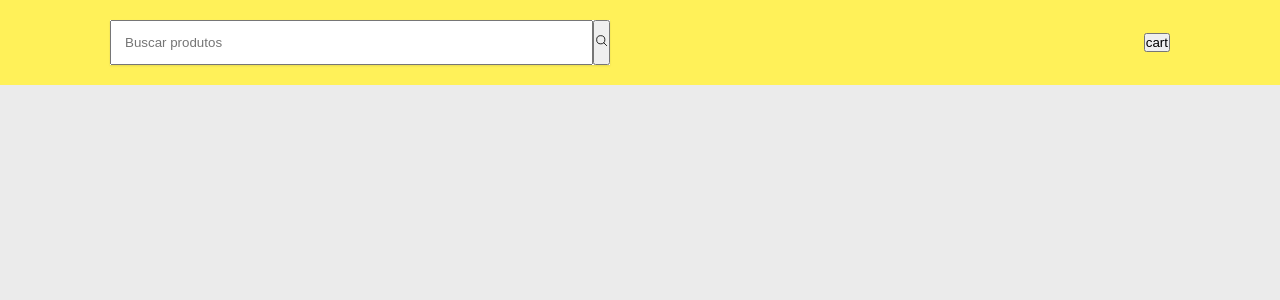
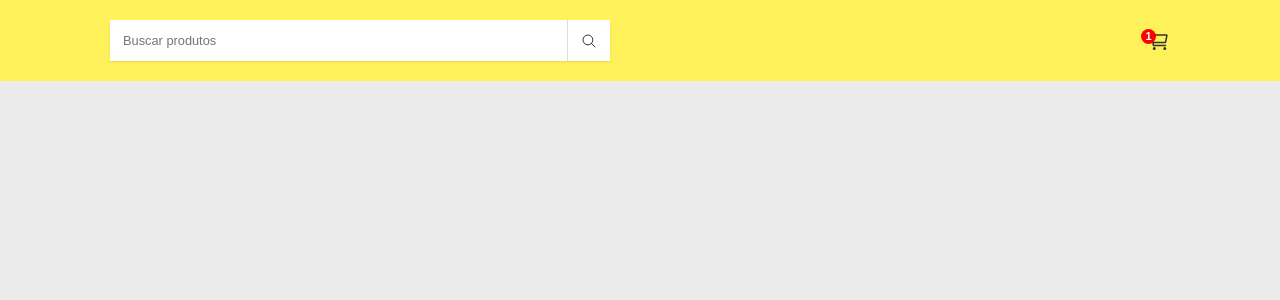
Before and after one commit to DanielFreitassc/ReactMercadoLivre, a React (Vite) app in the folder reactMercadoLivre/: page / in a window 1280 px wide. Shown: the top 300 px of the page. Built offline with nearby package versions, Linux system fonts and the light colour scheme.

Commit message:
Criei o componente carrinho

```diff
--- /dev/null
+++ b/reactMercadoLivre/src/components/CartButton/CartButton.css
@@ -0,0 +1,29 @@
+.cart__button {
+    font-size: 1.5rem;
+    display: flex;
+    align-items: center;
+    justify-content: center;
+    padding-left: 5px;
+    border: none;
+    background: none;
+    cursor: pointer;
+    position: relative;
+    margin-left: 20px;
+    color: #333;
+}
+
+.cart-status {
+    background-color: red;
+    width: 15px;
+    height: 15px;
+    position: absolute;
+    top: 0;
+    left: 0;
+    color: white;
+    font-size: 11px;
+    font-weight: 600;
+    border-radius: 15px;
+    display: flex;
+    align-items: center;
+    justify-content: center;
+}
--- /dev/null
+++ b/reactMercadoLivre/src/components/CartButton/CartButton.jsx
@@ -0,0 +1,14 @@
+import React from 'react'
+import { IoCartOutline } from "react-icons/io5";
+import "./CartButton.css"
+
+function CartButton() {
+    return (
+        <button type='button' className='cart__button'>
+            <IoCartOutline/>
+            <span className='cart-status'>1</span>
+        </button>
+    );
+}
+
+export default CartButton;
--- a/reactMercadoLivre/src/components/Header/Header.jsx
+++ b/reactMercadoLivre/src/components/Header/Header.jsx
@@ -1,5 +1,6 @@
 import React from "react";
 import SearchBar from "../SearchBar/SearchBar";
+import CartButton from "../CartButton/CartButton";
 import "./Header.css"
 function Header() {
     return (
@@ -7,7 +8,7 @@
             <div className="container">
 
                 <SearchBar/>
-                <button>cart</button>
+                <CartButton/>
             </div>
         </header>
     );
--- a/reactMercadoLivre/src/components/SearchBar/SearchBar.css
+++ b/reactMercadoLivre/src/components/SearchBar/SearchBar.css
@@ -5,9 +5,26 @@
     max-width: 500px;
     justify-content: space-between;
     box-shadow: 0 1px 2px 0 rgb(0, 0, 0,0.1);
+    gap: 13px;
+    padding-right: 13px;
 }
 
 .search__input {
     padding: 13px;
     flex-grow: 1;
+    border: none;
+    outline: none;
+    font-size: 0.8rem;
+    font-weight: 500px;
+    border-right: 1px solid #ddd;
 }
+
+.search__button {
+    background: none;
+    border: none;
+    font-size: 1rem;
+    display: flex;
+    align-items: center;
+    justify-content: center;
+    color: #333;
+}
--- a/reactMercadoLivre/src/components/SearchBar/SearchBar.jsx
+++ b/reactMercadoLivre/src/components/SearchBar/SearchBar.jsx
@@ -1,10 +1,15 @@
-import React from 'react'
+import React, { useState } from 'react';
 import { IoSearchOutline } from "react-icons/io5";
-import "./SearchBar.css"
+import "./SearchBar.css";
+
 function SearchBar() {
+    const [searchValue, setSearchValue] = useState("");
+
+
     return (
         <form className='search-bar'>
-            <input type="search" placeholder="Buscar produtos" className="search__input" required/>
+            <input type="search" value={searchValue} placeholder="Buscar produtos" className="search__input"  onChange={({target}) => setSearchValue(target.value)} required/>
+            {searchValue}
             <button type="submit" className="search__button">
                 <IoSearchOutline/>
             </button>
```
